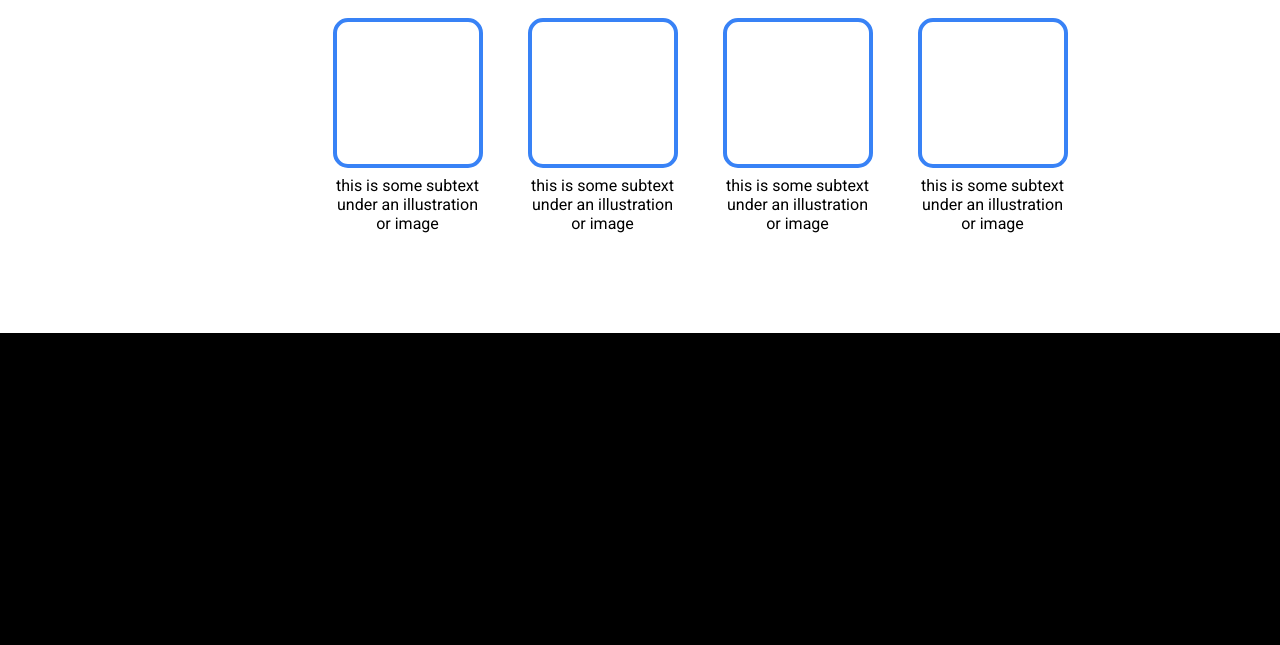
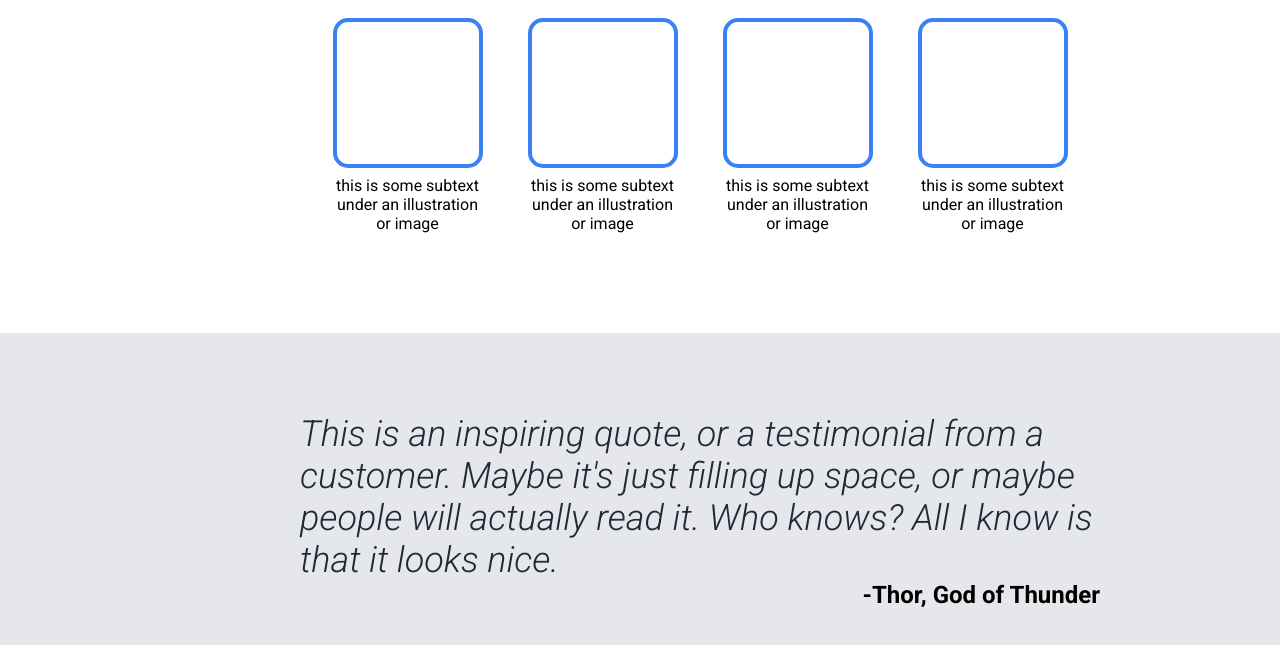
Before and after one commit to timcopley/odin-landing-page, a plain HTML site: page index.html in a window 1280 px wide. Shown: the part 612-1257 px from the top of the page. Before the commit the page ends 945 px from the top, so only its background shows below. Drawn offline with Linux system fonts and the light colour scheme.

Commit message:
Completed quote section

```diff
--- a/index.html
+++ b/index.html
@@ -50,6 +50,16 @@
                 </div>
             </div>
         </div>
+        <div class="quote-section">
+            <div class="quote-container">
+                <div class="quote-text">
+                    This is an inspiring quote, or a testimonial from a customer. Maybe it's just filling up space, or maybe people will actually read it. Who knows? All I know is that it looks nice.
+                </div>
+                <div class="quote-signature">
+                    -Thor, God of Thunder
+                </div>
+            </div>
+        </div>
     </div>
 </body>
 </html>
--- a/styles.css
+++ b/styles.css
@@ -117,3 +117,26 @@ ul {
     height: 150px;
     margin-bottom: 8px;
 }
+
+.quote-section {
+    background-color: #E5E7EB;
+}
+
+.quote-container {
+    width: 800px;
+    padding: 80px 0;
+    margin: auto;
+}
+
+.quote-text {
+    font-size: 36px;
+    font-weight: 300;
+    font-style: italic;
+    color: #1F2937;
+}
+
+.quote-signature {
+    text-align: right;
+    font-weight: bold;
+    font-size: 24px;
+}
```
